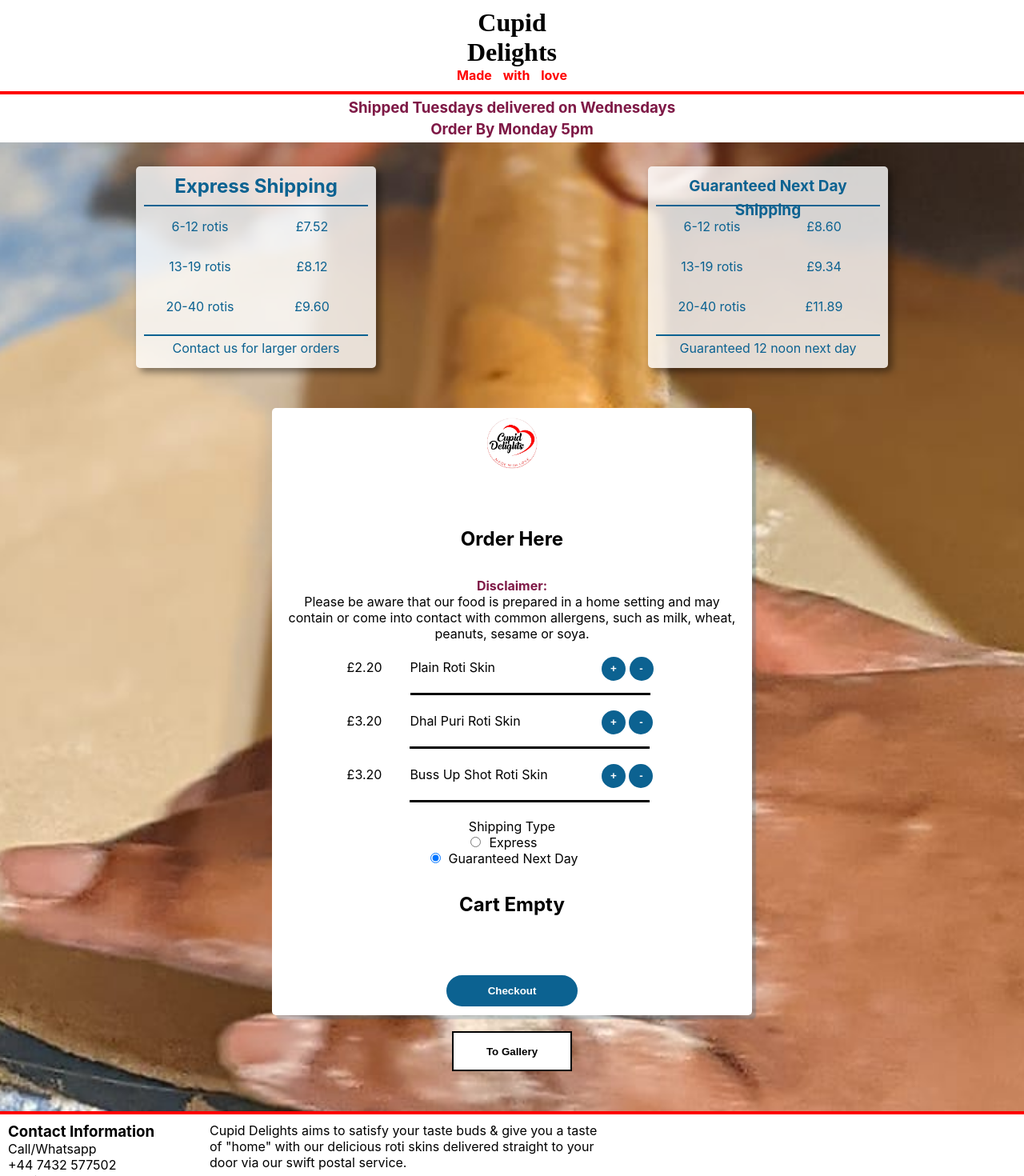
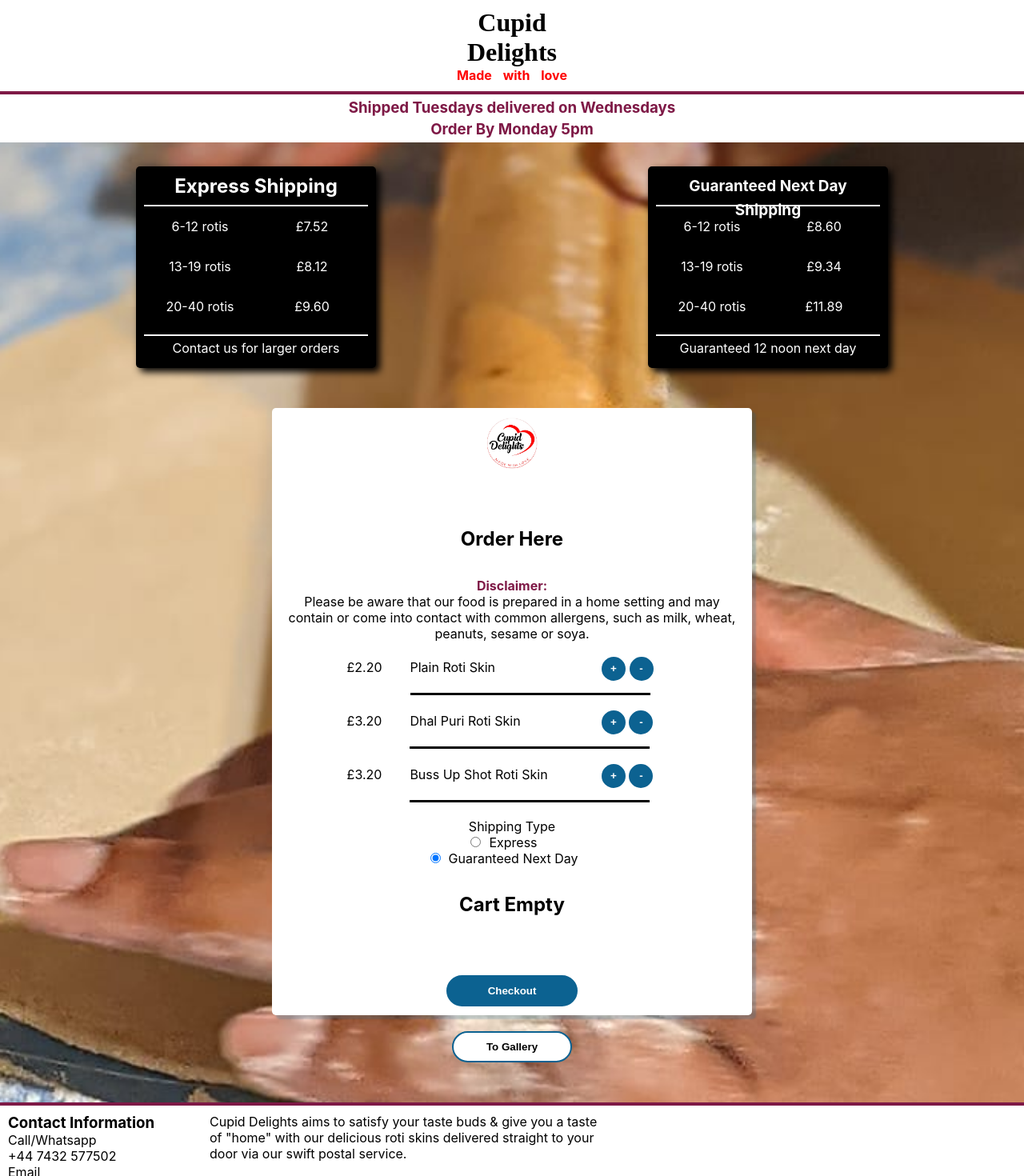
Before and after one commit to sammateo/cupid-delights, a Next.js app: page / in a window 1280 px wide. Shown: the top 1470 px of the page at 80% size. Built offline with nearby package versions, Linux system fonts and the light colour scheme.

Commit message:
splash of color 2

```diff
--- a/styles/Footer.module.css
+++ b/styles/Footer.module.css
@@ -1,7 +1,7 @@
 .footer {
 	background-color: white;
 	margin-top: 50px;
-	border-top: 4px solid red;
+	border-top: 4px solid #7e1946;
 	padding: 10px;
 	display: grid;
 	grid-template-columns: 1fr 2fr 2fr;
@@ -10,7 +10,7 @@
 @media (max-width: 768px) {
 	.footer {
 		width: 100%;
-		border-bottom: 4px solid red;
+		border-bottom: 4px solid #7e1946;
 		grid-template-columns: 1fr 2fr;
 	}
 }
--- a/styles/Home.module.css
+++ b/styles/Home.module.css
@@ -18,7 +18,7 @@
 	align-items: center;
 	justify-content: center;
 	padding: 10px;
-	border-bottom: 4px solid red;
+	border-bottom: 4px solid #7e1946;
 	/* padding: 30px; */
 }
 
@@ -220,14 +220,16 @@
 
 .galleryButtonContainer button {
 	background-color: white;
-	border: 2px solid black;
+	border: 2px solid #0c6291;
 	font-weight: bold;
 	width: 150px;
-	height: 50px;
+	/* height: 50px; */
+	border-radius: 25px;
+	padding: 10px 40px;
 }
 
 .galleryButtonContainer button:active {
-	background-color: black;
+	background-color: #0c6291;
 	color: white;
 	border: 2px solid white;
 }
--- a/styles/Shipping.module.css
+++ b/styles/Shipping.module.css
@@ -10,15 +10,14 @@
 	text-align: center;
 	margin-top: 30px;
 	padding: 10px;
-	color: #0c6291;
+	color: white;
 	width: 300px;
 	margin-left: auto;
 	margin-right: auto;
 	line-height: 30px;
 	display: absolute;
-	/* background-color: rgba(0, 0, 0, 1); */
-	background-color: rgba(255, 255, 255, 0.8);
-	box-shadow: 5px 5px 10px rgba(0, 0, 0, 0.438);
+	background-color: rgba(0, 0, 0, 1);
+	box-shadow: 5px 5px 10px black;
 	grid-template-columns: 1fr 1fr;
 	grid-template-rows: 50px 50px 50px 50px;
 	border-radius: 5px;
@@ -29,11 +28,11 @@
 	display: block;
 	grid-column: 1/-1;
 	margin-bottom: 10px;
-	border-bottom: 2px solid #0c6291;
+	border-bottom: 2px solid white;
 }
 
 .shippingInfo p.larger {
-	border-top: 2px solid #0c6291;
+	border-top: 2px solid white;
 	grid-column: 1/-1;
 }
 
```
Also changed, not shown: styles/gallery.module.css (+51 -51 lines).
